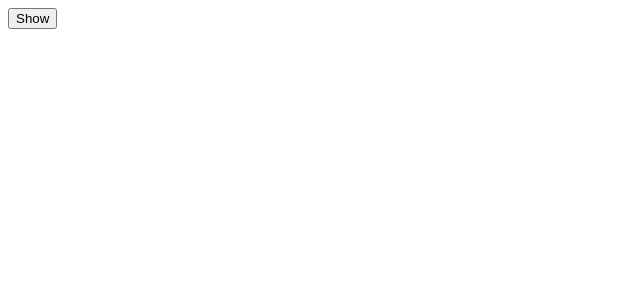
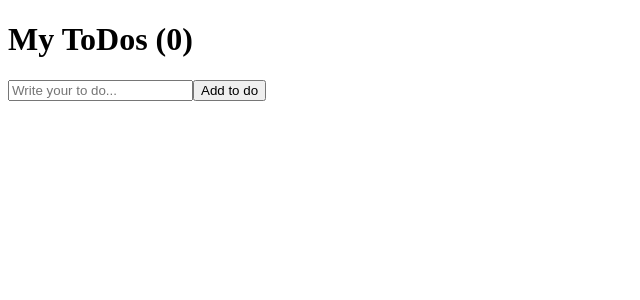
Before and after one commit to seedjin298/react-for-beginners-from5, a React (Create React App) app: page / in a window 1280 px wide. Shown: the top 300 px of the page, without its empty margins (0-640 px from the left). Built offline with nearby package versions, Linux system fonts and the light colour scheme.

Commit message:
#7.0 To Do List part One

```diff
--- a/src/App.js
+++ b/src/App.js
@@ -1,26 +1,29 @@
-import { useState, useEffect } from "react";
-
-function Hello() {
-  useEffect(function () {
-    console.log("hi :)");
-    return function () {
-      console.log("bye :(");
-    };
-  }, []);
-  useEffect(() => {
-    console.log("hi :)");
-    return () => console.log("bye :(");
-  }, []);
-  return <h1>Hello</h1>;
-}
+import { useState } from "react";
 
 function App() {
-  const [showing, setShowing] = useState(false);
-  const onClick = () => setShowing((prev) => !prev);
+  const [toDo, setToDo] = useState("");
+  const [toDos, setToDos] = useState([]);
+  const onChange = (event) => setToDo(event.target.value);
+  const onSubmit = (event) => {
+    event.preventDefault();
+    if (toDo === "") {
+      return;
+    }
+    setToDos((currentArray) => [toDo, ...currentArray]);
+    setToDo("");
+  };
   return (
     <div>
-      {showing ? <Hello /> : null}
-      <button onClick={onClick}>{showing ? "Hide" : "Show"}</button>
+      <h1>My ToDos ({toDos.length})</h1>
+      <form onSubmit={onSubmit}>
+        <input
+          onChange={onChange}
+          value={toDo}
+          type="text"
+          placeholder="Write your to do..."
+        />
+        <button>Add to do</button>
+      </form>
     </div>
   );
 }
```
